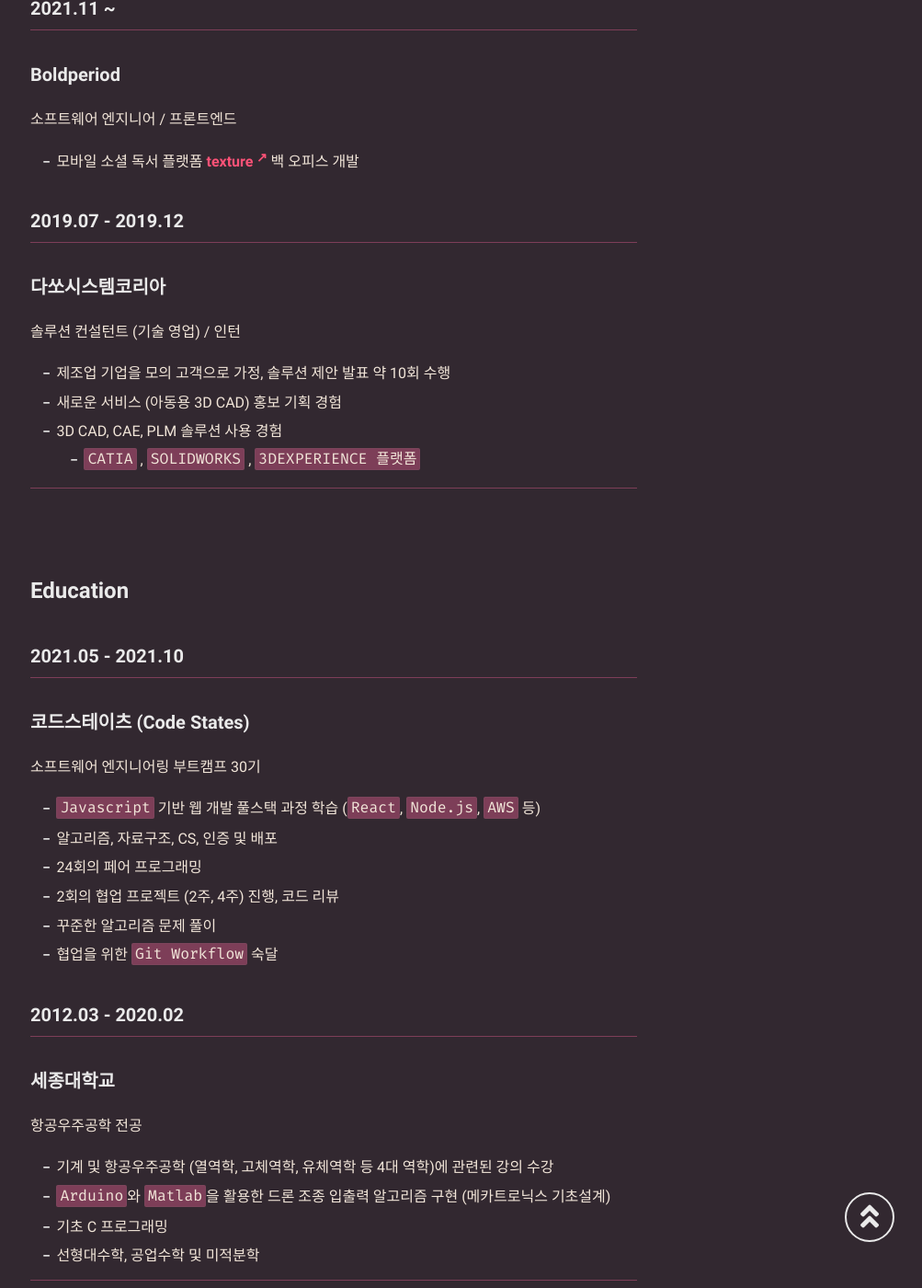
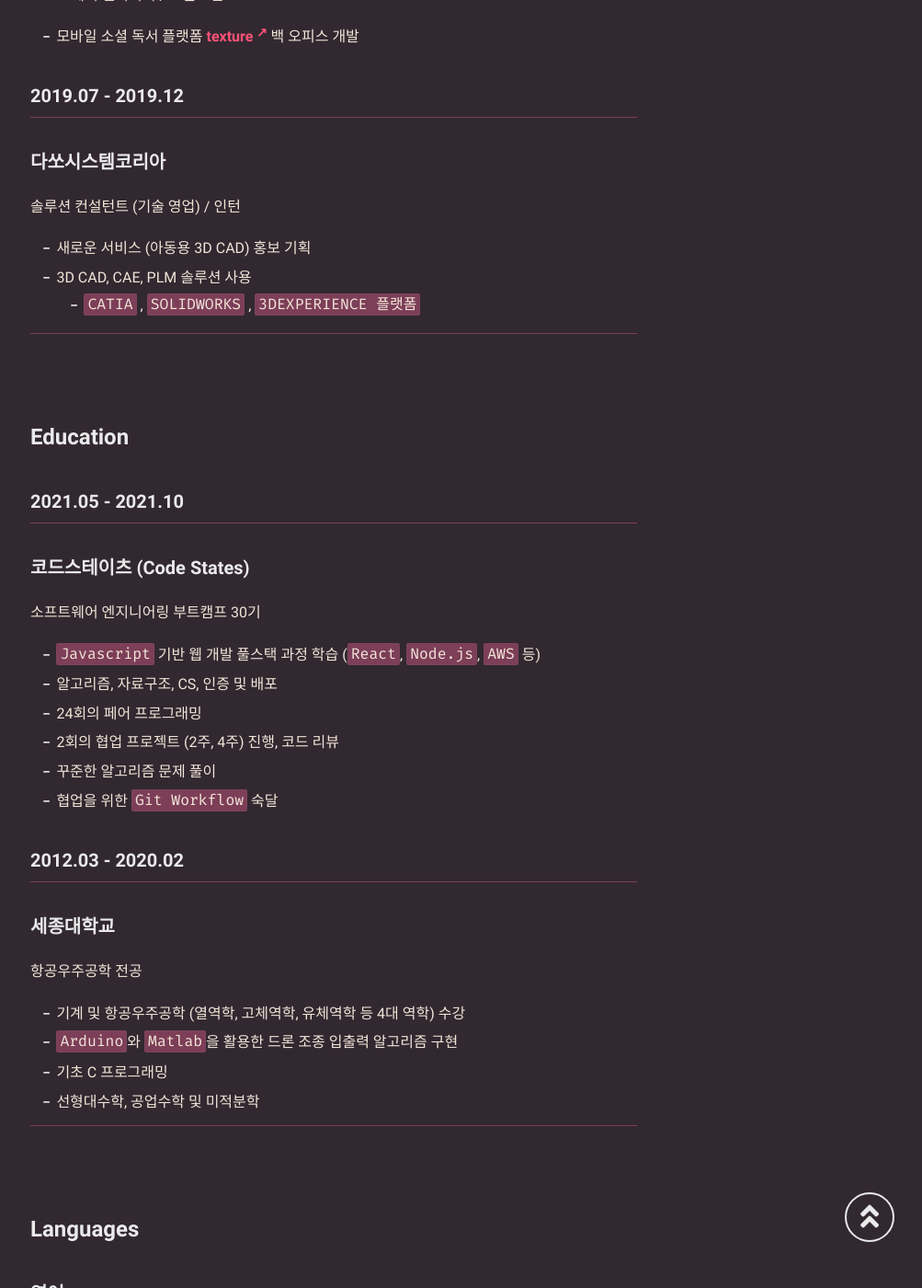
Before and after one commit to mniYUNSU/mniYUNSU.github.io, a Jekyll site: the page built from about.md, in a window 1280 px wide and 1400 px high, scrolled down 1603 px. Shown: the whole window at 92% size, without its empty margins (277-1280 px from the left). Built offline with Jekyll 4.4.1, drawn with Linux system fonts in a browser that asks for light colours; some of the changed text lies outside the part shown.

Commit message:
about me 수정

```diff
--- a/about.md
+++ b/about.md
@@ -11,10 +11,10 @@
 
 <figcaption>Fig 1. 안녕하세요! 주니어 프론트엔드 개발자 배윤수 입니다! 👋</figcaption>
 </figure>
-
+<!--
 > # 주니어 웹 개발자 배윤수
 >
-> 아는 것 뿐만 아니라, 적용할 줄 아는 개발자가 되고자 노력하고 있습니다.
+> 아는 것 뿐만 아니라, 적용할 줄 아는 개발자가 되고자 노력하고 있습니다. -->
 
 # Info
 
@@ -49,7 +49,7 @@
 
 ### 2021.11 ~
 
-#### Boldperiod
+#### 볼드피리어드
 
 소프트웨어 엔지니어 / 프론트엔드
 
@@ -61,9 +61,8 @@
 
 솔루션 컨설턴트 (기술 영업) / 인턴
 
-- 제조업 기업을 모의 고객으로 가정, 솔루션 제안 발표 약 10회 수행
-- 새로운 서비스 (아동용 3D CAD) 홍보 기획 경험
-- 3D CAD, CAE, PLM 솔루션 사용 경험
+- 새로운 서비스 (아동용 3D CAD) 홍보 기획
+- 3D CAD, CAE, PLM 솔루션 사용
   - `CATIA` , `SOLIDWORKS` , `3DEXPERIENCE 플랫폼`
 
 ---
@@ -91,13 +90,14 @@
 
 항공우주공학 전공
 
-- 기계 및 항공우주공학 (열역학, 고체역학, 유체역학 등 4대 역학)에 관련된 강의 수강
-- `Arduino`와 `Matlab`을 활용한 드론 조종 입출력 알고리즘 구현 (메카트로닉스 기초설계)
+- 기계 및 항공우주공학 (열역학, 고체역학, 유체역학 등 4대 역학) 수강
+- `Arduino`와 `Matlab`을 활용한 드론 조종 입출력 알고리즘 구현
 - 기초 C 프로그래밍
 - 선형대수학, 공업수학 및 미적분학
 
 ---
 
+<!--
 <br>
 
 # Studies
@@ -111,7 +111,7 @@
 - `Javascript` `ES6 Class`, `Array`, `Object` 기본 개념 및 활용법
 - `Open API`를 활용한 `fetch` 활용법
 
----
+--- -->
 
 <br>
 
```
